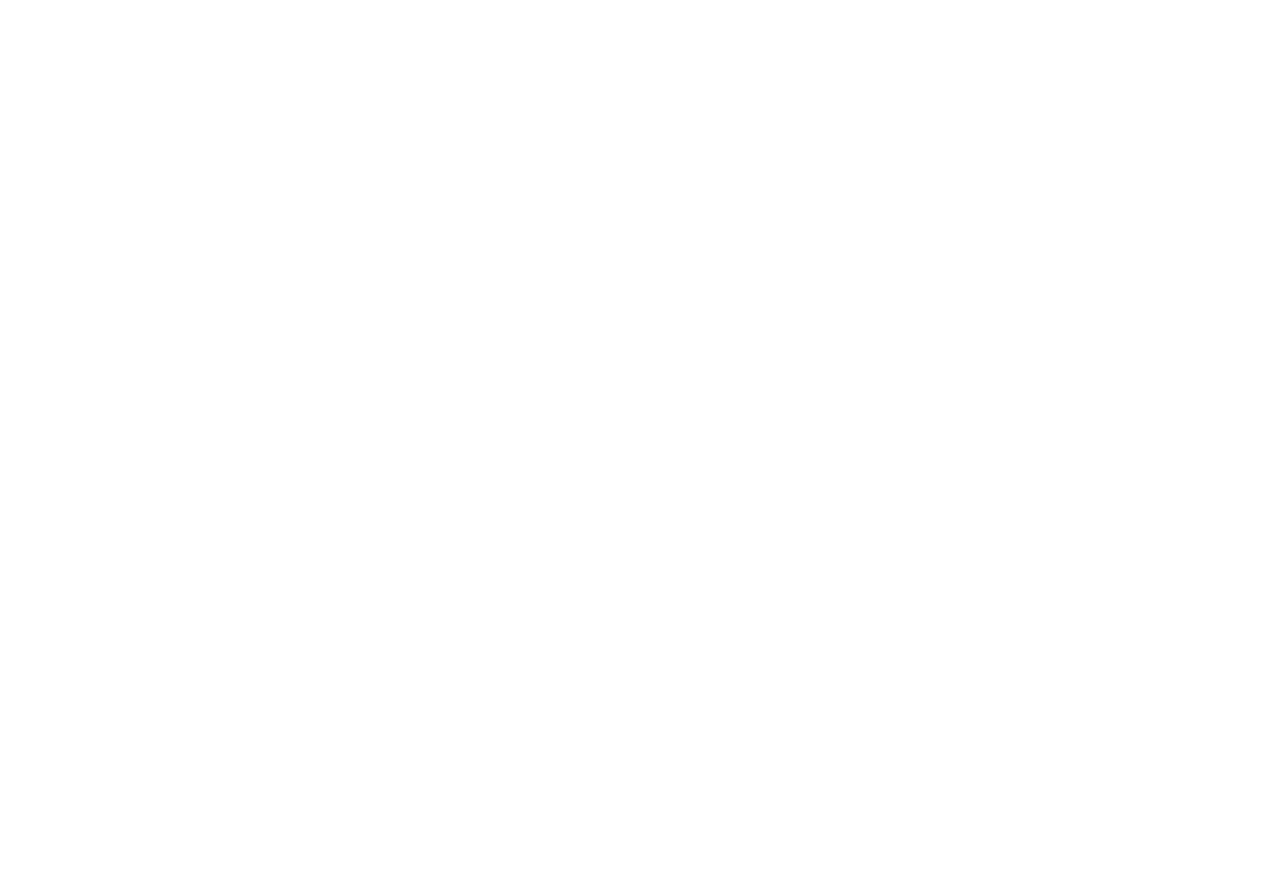
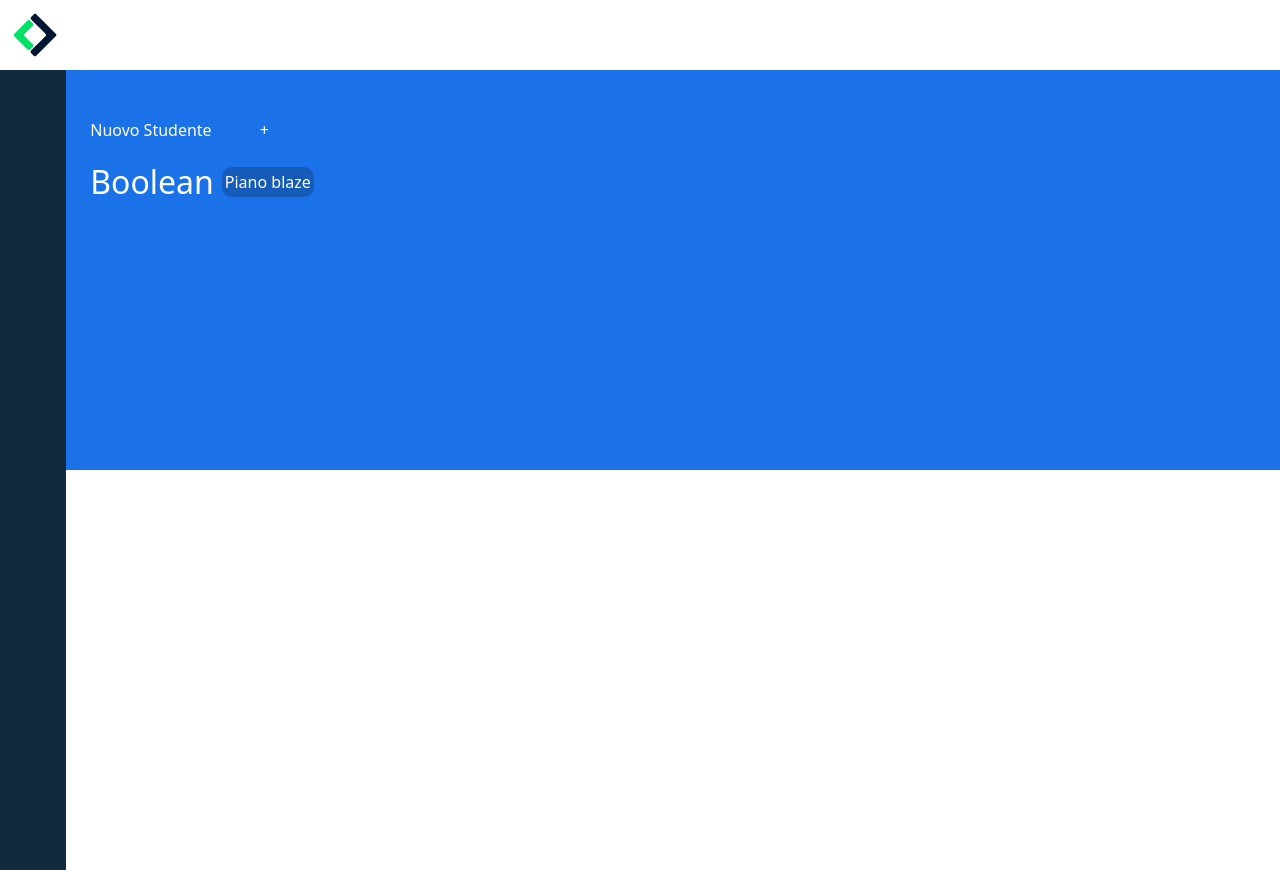
Before and after one commit to LucaCaligola/html-css-bootstrap-dashboard, a plain HTML site: page index.html in a window 1280 px wide. Before the commit the page ends 800 px from the top, so only its background shows below. Drawn offline with nearby package versions, Linux system fonts and the light colour scheme.

Commit message:
working on the layout, i already added the logo and some text in the main section

```diff
--- a/index.html
+++ b/index.html
@@ -4,11 +4,57 @@
     <meta charset="UTF-8">
     <meta name="viewport" content="width=device-width, initial-scale=1.0">
     <title>Document</title>
+
     <link rel="stylesheet" href="style.css">
+
+    <!-- BOOTSTRAP -->
     <link href="https://cdn.jsdelivr.net/npm/bootstrap@5.3.2/dist/css/bootstrap.min.css" rel="stylesheet" integrity="sha384-T3c6CoIi6uLrA9TneNEoa7RxnatzjcDSCmG1MXxSR1GAsXEV/Dwwykc2MPK8M2HN" crossorigin="anonymous">
 
+    <!-- GOOGLE FONTS  -->
+    <link rel="preconnect" href="https://fonts.googleapis.com">
+<link rel="preconnect" href="https://fonts.gstatic.com" crossorigin>
+<link href="https://fonts.googleapis.com/css2?family=Roboto:wght@100;300;400;500;700;900&display=swap" rel="stylesheet">
 </head>
 <body>
 
+
+    <header>
+        <div class="logo d-flex align-items-center">
+            <img src="img/mobile-logo.png" alt="">
+
+        </div>
+
+        <nav>
+
+        </nav>
+
+        <div class="notification">
+
+        </div>
+
+    </header>
+
+    <main class="d-flex">
+        <aside class="text-white">
+
+        </aside>
+
+        <section class="main-blue text-white pt-5 px-4">
+            <div class="d-flex">
+                <p class="">Nuovo Studente</p>
+                <div class="mx-5">+</div>
+            </div>
+
+            <div>
+                <div class="d-flex align-items-center">
+                    <p class="fs-2">Boolean</p>
+                    <p class="border-radius mx-2">Piano blaze</p>
+                </div>
+            </div>
+        </section>
+
+
+    </main>
+
 </body>
 </html>
--- a/style.css
+++ b/style.css
@@ -0,0 +1,39 @@
+
+body {
+    font-family: 'Roboto', sans-serif;
+
+}
+
+
+header {
+    height: 70px;
+    display: fixed;
+}
+
+aside {
+    width: 70px;
+    height: 100vh;
+    background-color: #122A3E;
+    display: fixed;
+
+
+}
+
+.main-blue {
+    width: 100%;
+   height: 400px;
+   background-color: #1B72E8;
+
+}
+
+
+.logo img {
+
+    height: 70px;
+}
+
+.border-radius {
+    background-color: #165BBA;
+    border-radius: 10px;
+    padding: 3px;
+}
```
